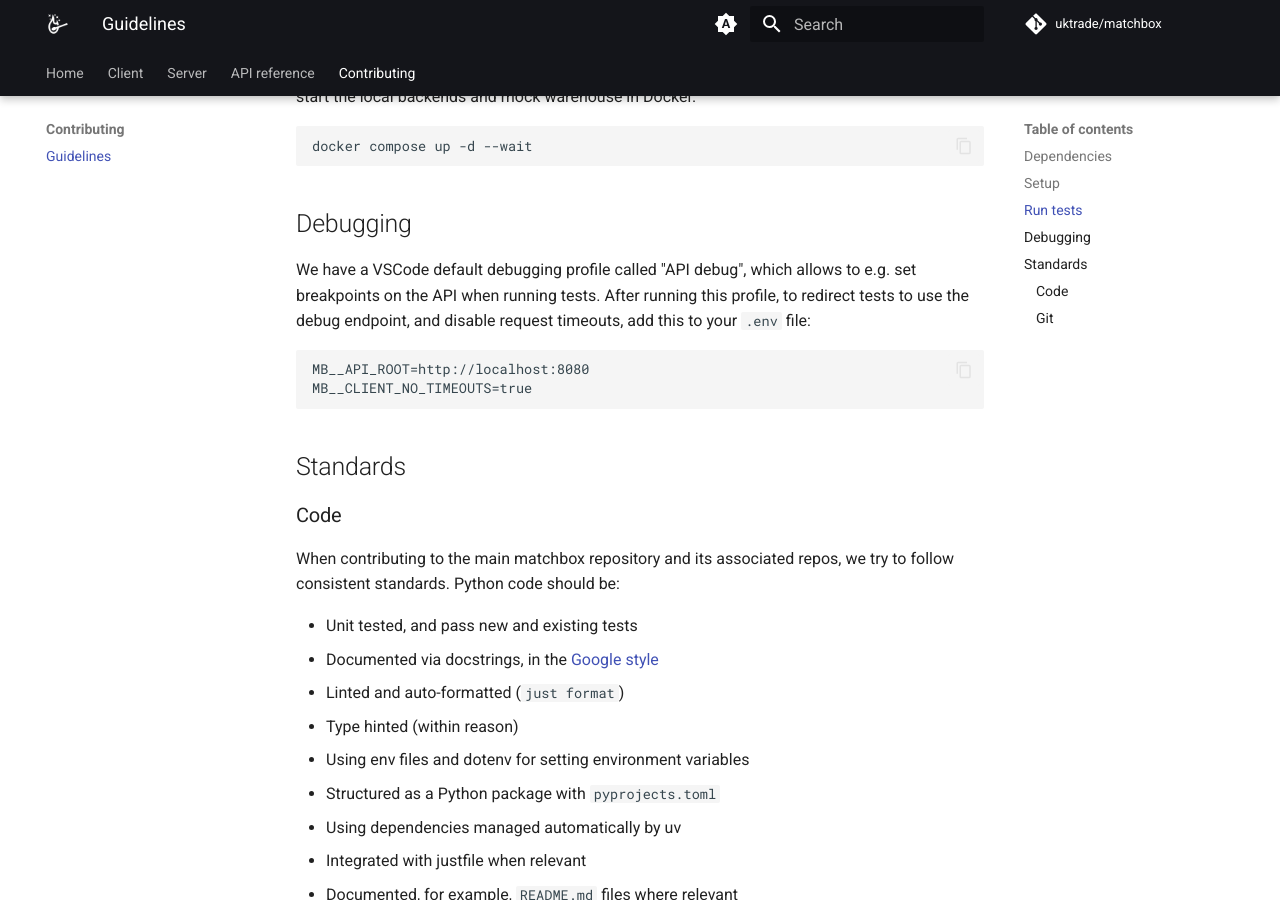
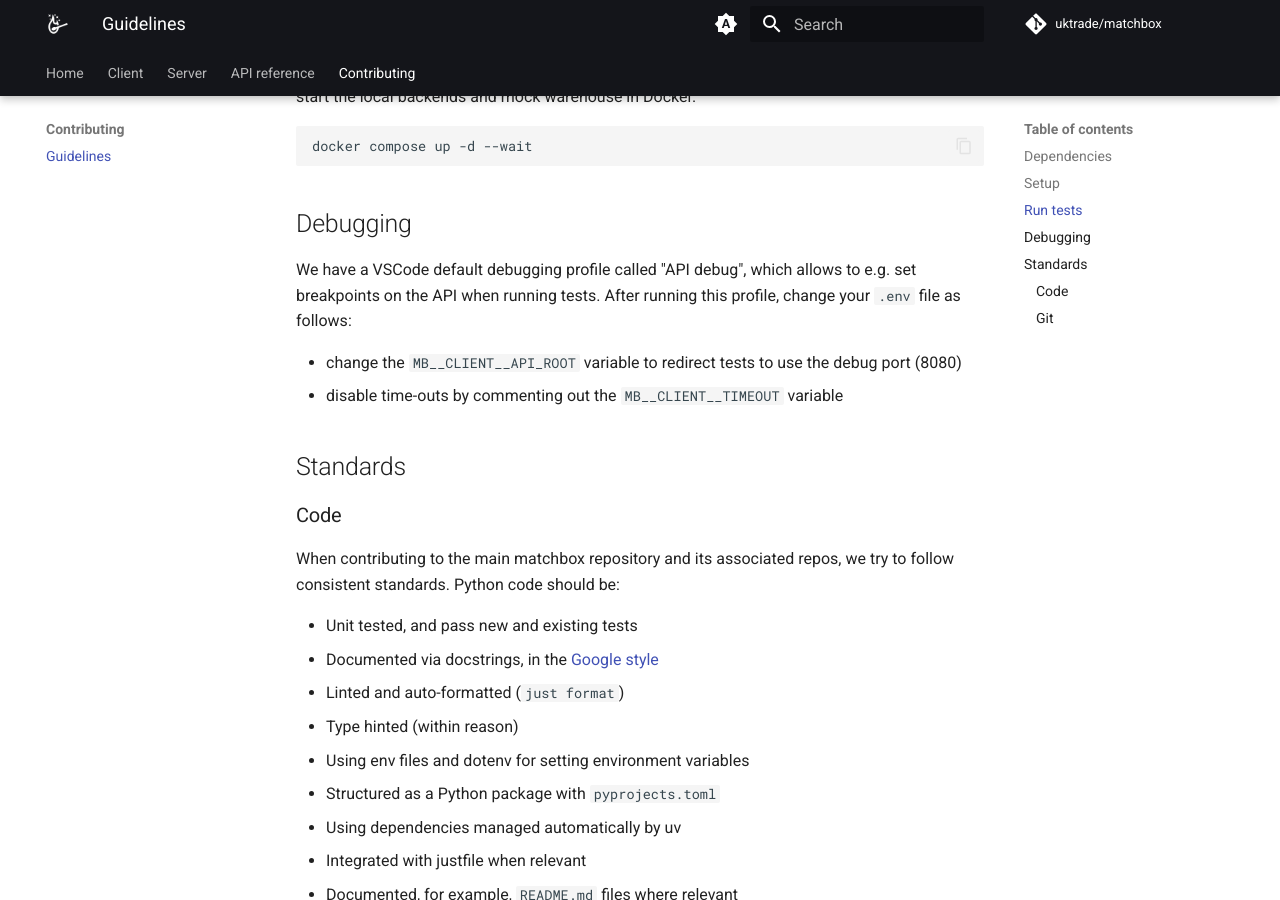
Before and after one commit to will-langdale/matchbox, an MkDocs documentation site: the page built from docs/contributing.md, in a window 1280 px wide and 900 px high, scrolled down 1245 px. Built offline with MkDocs 1.6.1 and Material for MkDocs 9.7.7, drawn with Linux system fonts in a browser that asks for light colours; comment, search, counter and statistics services are not loaded.

Commit message:
Allow setting client-side API timeouts

````diff
--- a/docs/contributing.md
+++ b/docs/contributing.md
@@ -52,11 +52,10 @@ docker compose up -d --wait
 
 ## Debugging
 
-We have a VSCode default debugging profile called "API debug", which allows to e.g. set breakpoints on the API when running tests. After running this profile, to redirect tests to use the debug endpoint, and disable request timeouts, add this to your `.env` file:
-```
-MB__API_ROOT=http://localhost:8080
-MB__CLIENT_NO_TIMEOUTS=true
-```
+We have a VSCode default debugging profile called "API debug", which allows to e.g. set breakpoints on the API when running tests. After running this profile, change your `.env` file  as follows:
+
+- change the `MB__CLIENT__API_ROOT` variable to redirect tests to use the debug port (8080)
+- disable time-outs by commenting out the `MB__CLIENT__TIMEOUT` variable
 
 ## Standards
 
````
Also changed, not shown: 4 other files.
